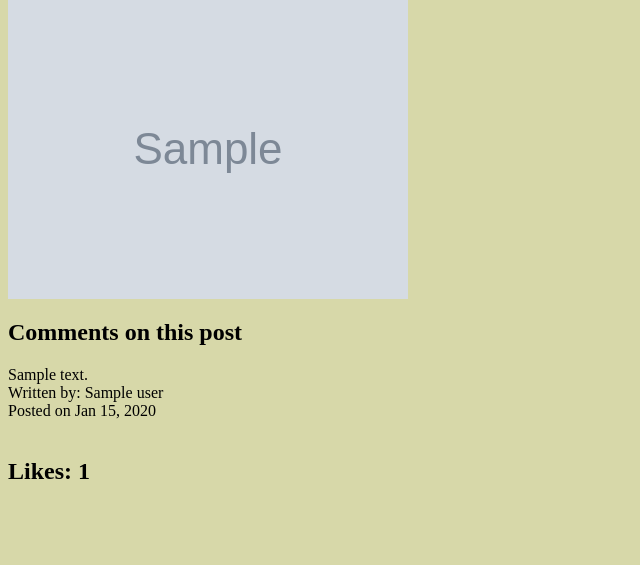
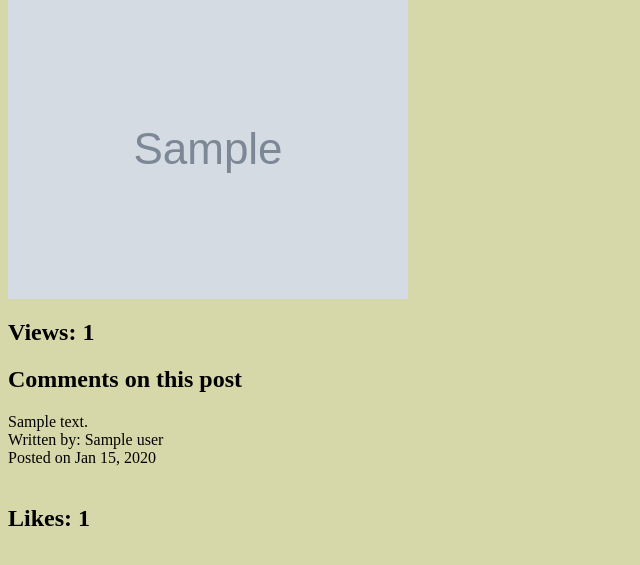
Before and after one commit to darawoo/CSSI-Final-Project, a Python web app: template templates/post.html in a window 1280 px wide. Shown: the part 203-768 px from the top of the page, without its empty margins (0-640 px from the left). Run offline with Jinja, Linux system fonts and the light colour scheme; the template is opened without the code that fills it: most values are stand-ins (such as "Sample title", 1, 10 or a date in 2020); grey boxes marked "Sample" are stand-in pictures.

Commit message:
added view counter

```diff
--- a/main.py
+++ b/main.py
@@ -17,6 +17,7 @@ class Post(ndb.Model):
     school = ndb.StringProperty()
     post_img_url = ndb.StringProperty()
     like_count = ndb.IntegerProperty(default=0)
+    view_count = ndb.IntegerProperty(default=0)
 
 class Comment(ndb.Model):
     user = ndb.StringProperty()
@@ -27,6 +28,7 @@ class Comment(ndb.Model):
 class Like(ndb.Model):
     user = ndb.StringProperty()
     post_key = ndb.KeyProperty(kind=Post)
+
 
 class MainHandler(webapp2.RequestHandler):
     def get(self):
@@ -76,7 +78,8 @@ class PostHandler(webapp2.RequestHandler):
         num_likes = 0
         for like in likes:
             num_likes += 1
-
+        post.view_count += 1
+        post.put()
         template_vars = {
             "post": post,
             "comments": comments,
--- a/templates/post.html
+++ b/templates/post.html
@@ -18,6 +18,8 @@
 </form>
 {% endif %}
 
+<h2>Views: {{post.view_count}}</h2>
+
 <h2>Comments on this post</h2>
   {% for comment in comments %}
     <div>{{comment.content}}</div>
```
